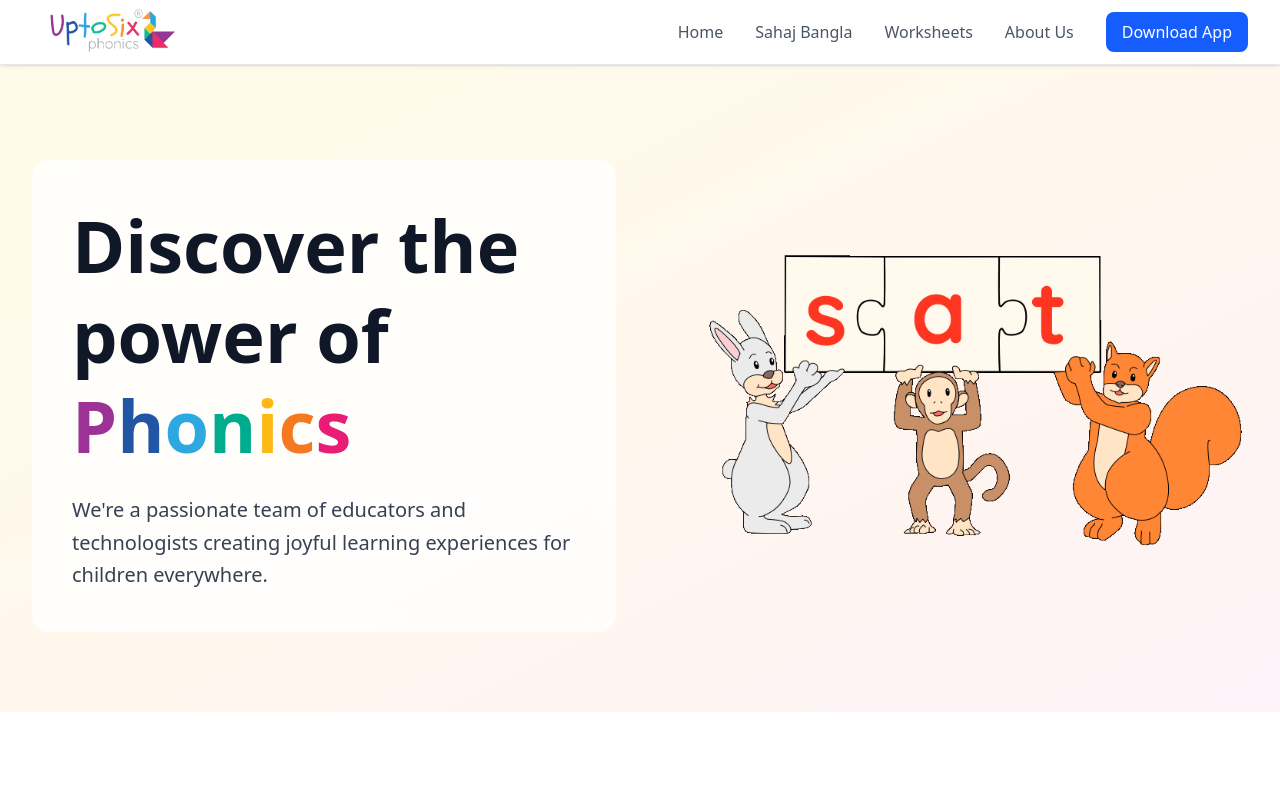
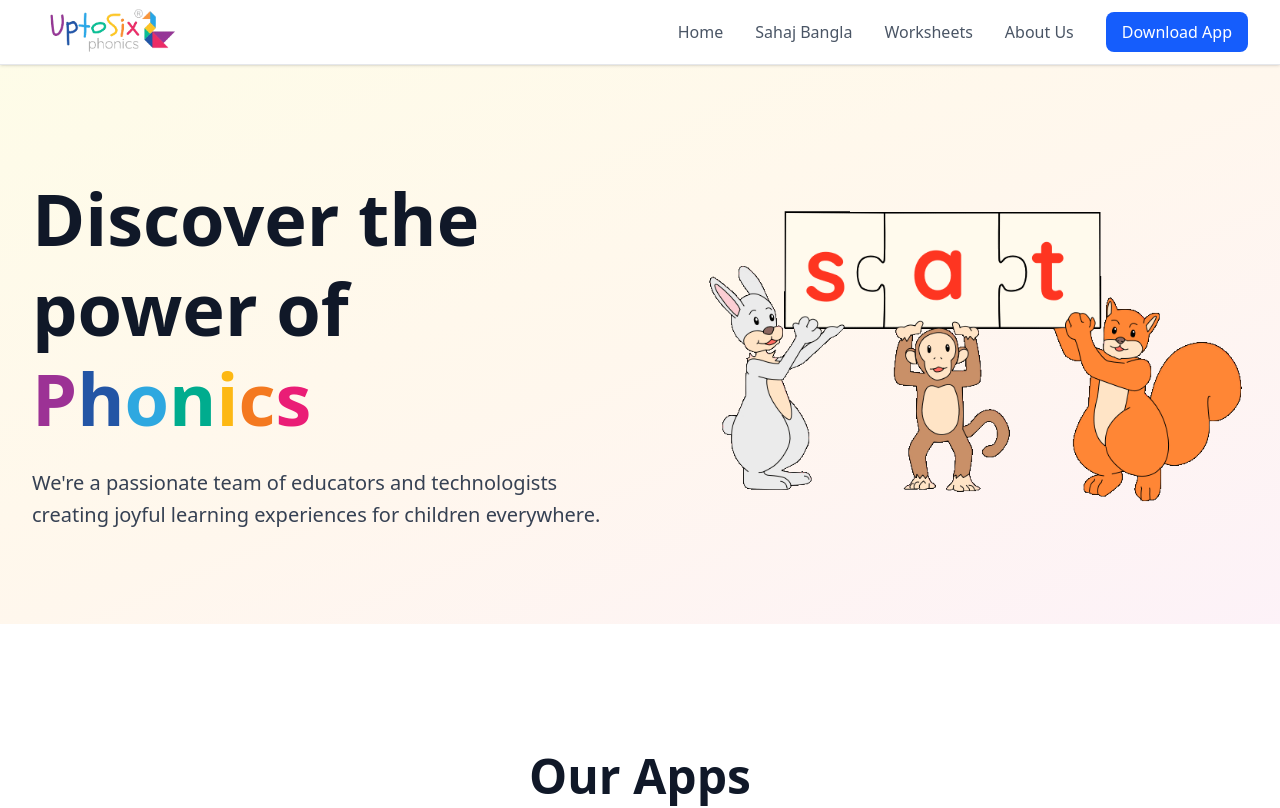
Before and after one commit to Ishani018/UpToSixApp, a Next.js app: page /about-us in a window 1280 px wide. Shown: the top 808 px of the page. Built offline with nearby package versions, Linux system fonts and the light colour scheme.

Commit message:
Remove backdrop blur from about-us page hero section

```diff
--- a/app/about-us/page.tsx
+++ b/app/about-us/page.tsx
@@ -154,7 +154,6 @@ export default function AboutUsPage() {
               initial={{ opacity: 0, x: -50 }}
               animate={collageInView ? { opacity: 1, x: 0 } : { opacity: 0, x: -50 }}
               transition={{ duration: 0.6 }}
-              className="bg-white/80 backdrop-blur-sm rounded-2xl p-8 md:p-10"
             >
               <h1 className="text-5xl md:text-6xl lg:text-7xl font-bold text-gray-900 leading-tight mb-6 group">
                 <span>
```
